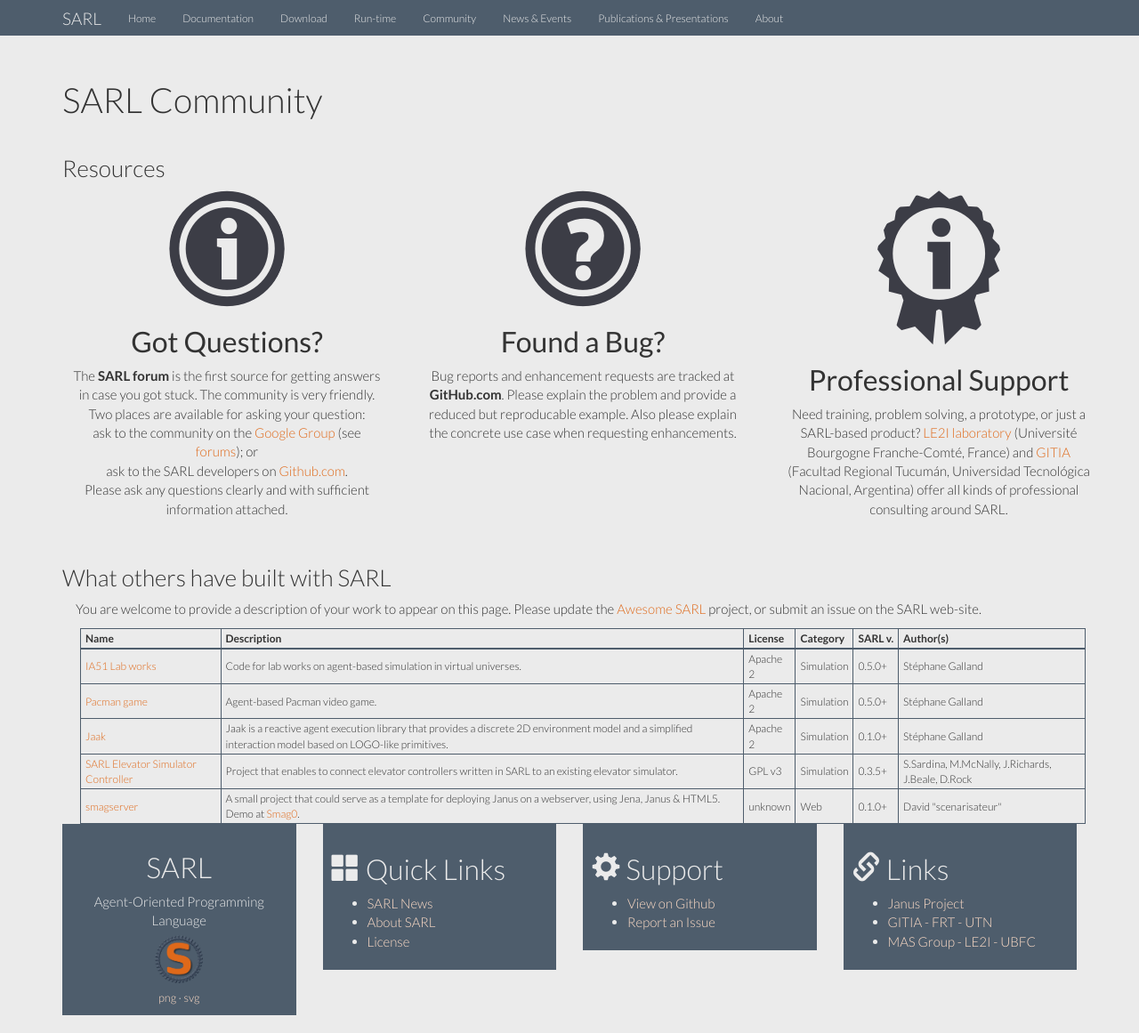
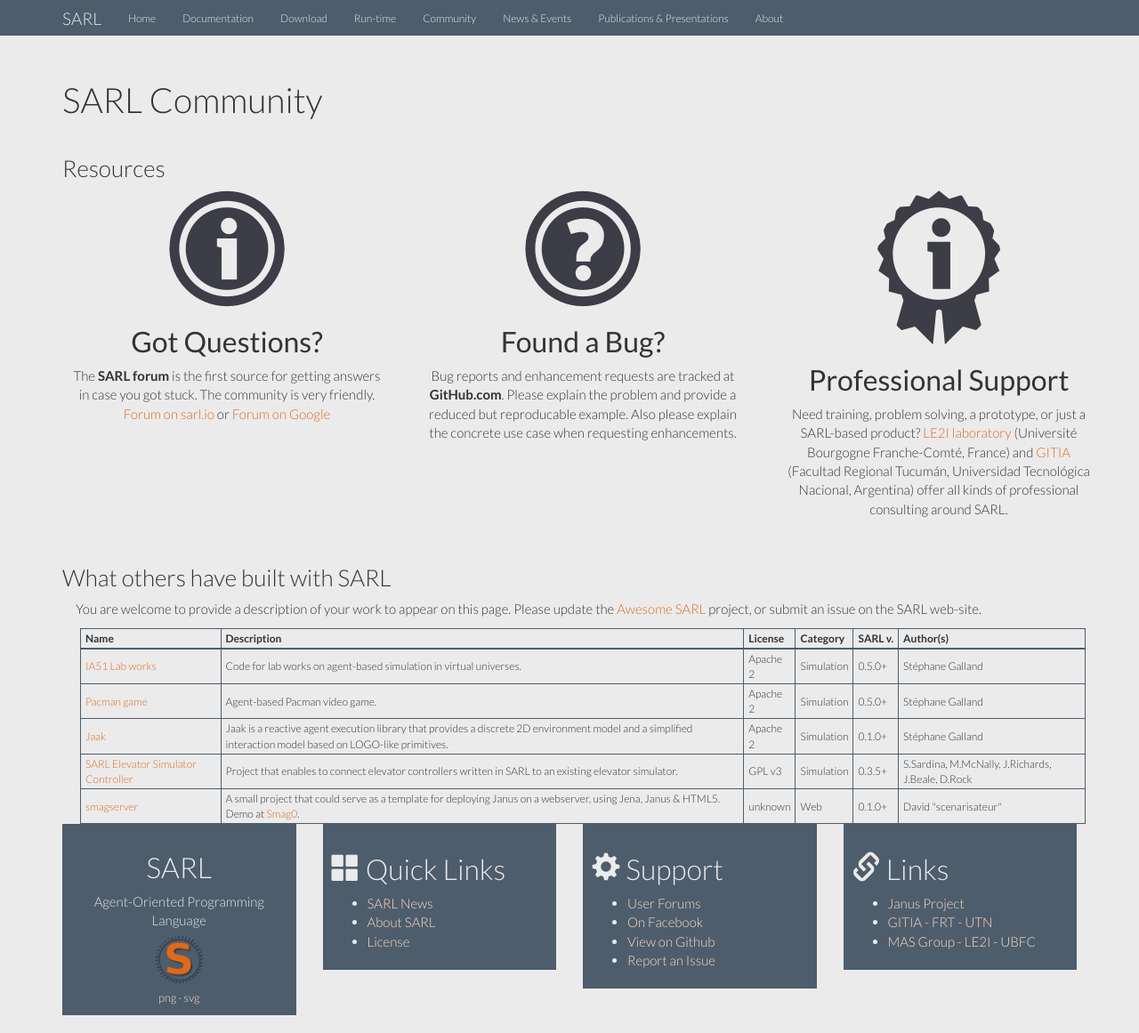
Before and after one commit to sarl/sarl-jekyll-website, a Jekyll site: the page built from community/index.html, in a window 1280 px wide and 1161 px high. Shown: the whole window at 89% size. Built offline with Jekyll 4.4.1, drawn with Linux system fonts in a browser that asks for light colours; Markdown is read by kramdown in place of the engine named in the settings; a style sheet for code colours, icons or effects is not loaded.

Commit message:
Add Links to Facebook.
Signed-off-by: Stéphane Galland <galland@arakhne.org>

```diff
--- a/_includes/footer.html
+++ b/_includes/footer.html
@@ -28,6 +28,8 @@
       <div class="well well-sm">
       <h2><i class="glyphicon glyphicon-cog"></i> Support</h2>
       <ul>
+        <li><a href="{{ page.relative }}community/forums.html">User Forums</a></li>
+        <li><a href="https://www.facebook.com/sarllanguage">On Facebook</a></li>
         <li><a href="http://github.com/sarl/sarl">View on Github</a></li>
         <li><a href="http://github.com/sarl/sarl/issues">Report an Issue</a></li>
       </ul>
--- a/community/index.html
+++ b/community/index.html
@@ -13,11 +13,8 @@
       <a href="./forums.html"><img class="img-circle" src="{{ page.relative }}images/icon_forum.png" alt="Got Questions?"></a>
       <h2>Got Questions?</h2>
       <p>The <strong>SARL forum</strong> is the first source for getting answers in case you got stuck.
-	The community is very friendly.
-	Two places are available for asking your question: <br>
-	ask to the community on the <a href="https://groups.google.com/d/forum/sarl">Google Group</a> (see <a href="./forums.html">forums</a>); or<br>
-	ask to the SARL developers on <a href="https://github.com/sarl/sarl/issues">Github.com</a>.<br>
-	Please ask any questions clearly and with sufficient information attached.</p>
+	The community is very friendly.<br/>
+	<a href="./forums.html">Forum on sarl.io</a> or <a href="https://groups.google.com/d/forum/sarl">Forum on Google</a></p>
     </div>
     <div class="col-lg-4">
       <a href="https://github.com/sarl/sarl/issues"><img class="img-circle" src="{{ page.relative }}images/icon_bugzilla.png" alt="Found a Bug?"></a>
```
